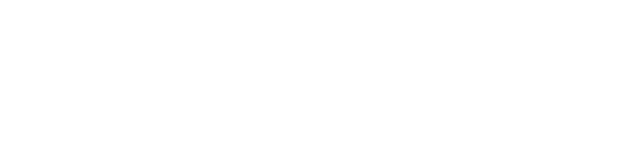
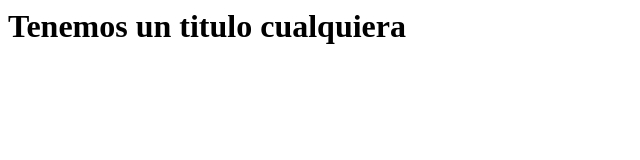
Before and after one commit to Voltre/EloquentJavaScriptES, a plain HTML site: page index.html in a window 1280 px wide. Shown: the whole page, without its empty margins (0-640 px from the left). Drawn offline with Linux system fonts and the light colour scheme.

Commit message:
Update index.html

```diff
--- a/index.html
+++ b/index.html
@@ -2,4 +2,9 @@
   <head>
   <title>Página cualquiera</title>
   </head>
+  <body>
+    <header>
+      <h1>Tenemos un titulo cualquiera</h1>
+    </header>
+  </body>
 </html>
```
